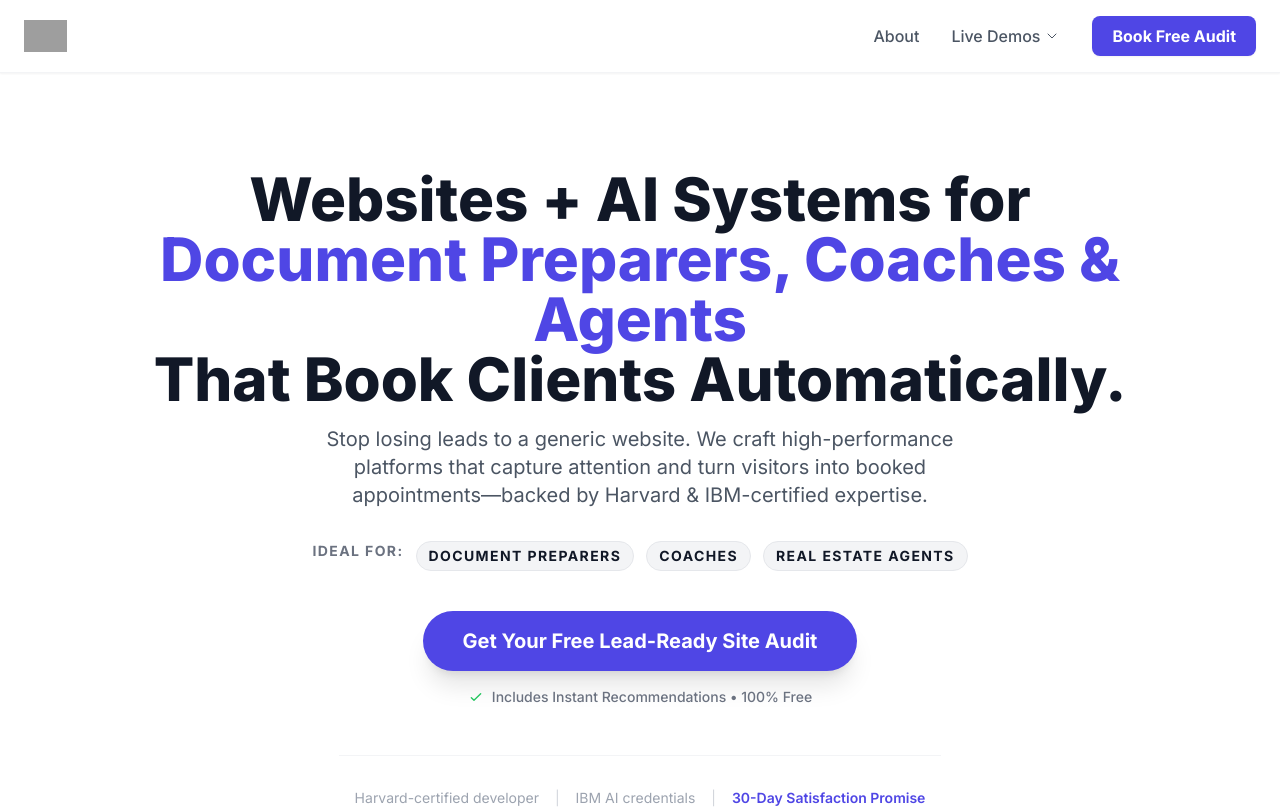
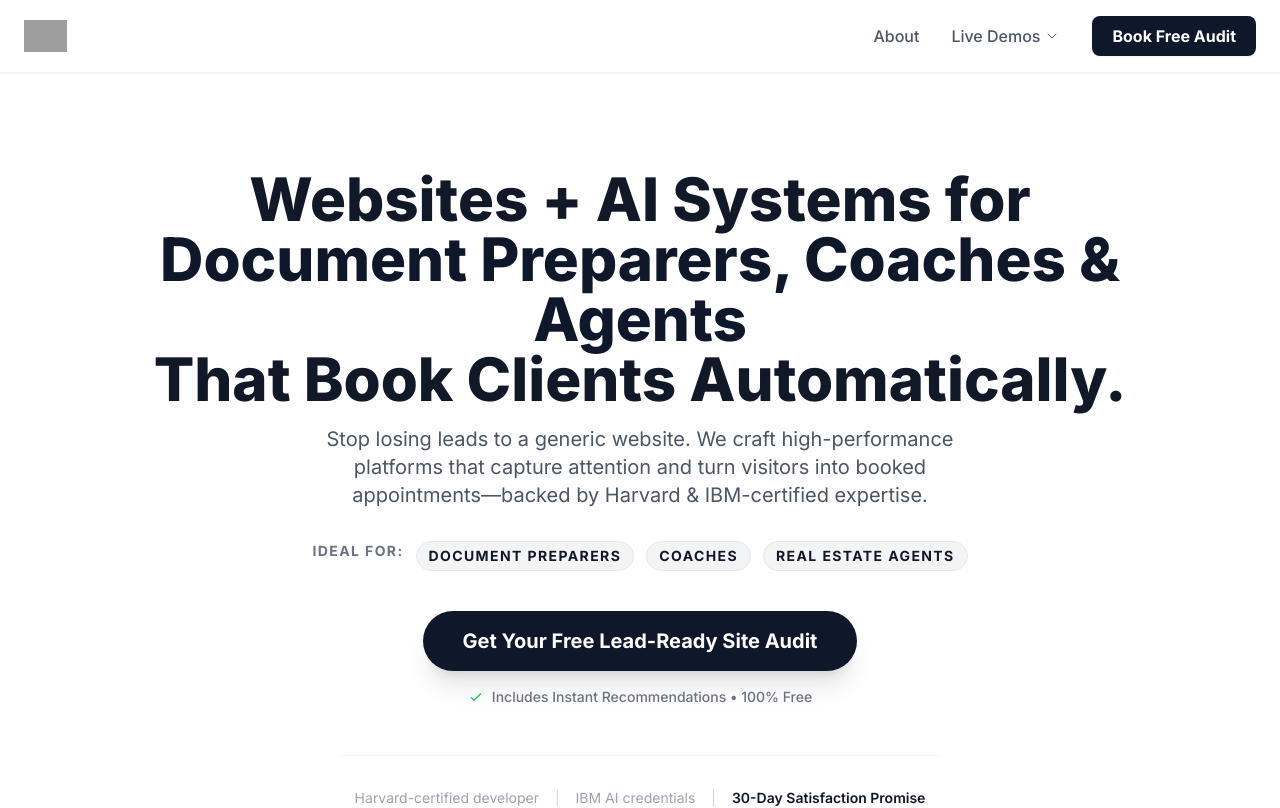
Before and after one commit to CyberSanderson/servengines, a Next.js app: page / in a window 1280 px wide. Shown: the top 808 px of the page. Built offline with nearby package versions, Linux system fonts and the light colour scheme; grey boxes are pictures that could not be loaded.

Commit message:
fixed deployment error

```diff
--- a/src/components/TrustSeal.tsx
+++ b/src/components/TrustSeal.tsx
@@ -7,12 +7,12 @@ const TrustSeal = () => {
       <div className="container mx-auto px-6 text-center">
         <h2 className="text-3xl font-bold mb-4">Zero Risk. High Reward.</h2>
         <p className="text-indigo-200 mb-10 max-w-2xl mx-auto">
-          We don't just deliver a file and disappear. We partner with you to ensure your system actually works.
+          We don&apos;t just deliver a file and disappear. We partner with you to ensure your system actually works.
         </p>
         <div className="grid grid-cols-1 md:grid-cols-3 gap-8">
           <div className="p-6 border border-indigo-700 rounded-xl bg-indigo-800/50">
             <h3 className="text-xl font-bold mb-2">30-Day Result Promise</h3>
-            <p className="text-indigo-200 text-sm">If your site doesn't see a boost in engagement in 30 days, we optimize it for free until it does.</p>
+            <p className="text-indigo-200 text-sm">If your site doesn&apos;t see a boost in engagement in 30 days, we optimize it for free until it does.</p>
           </div>
           <div className="p-6 border border-indigo-700 rounded-xl bg-indigo-800/50">
             <h3 className="text-xl font-bold mb-2">Milestone Approval</h3>
@@ -20,7 +20,7 @@ const TrustSeal = () => {
           </div>
           <div className="p-6 border border-indigo-700 rounded-xl bg-indigo-800/50">
             <h3 className="text-xl font-bold mb-2">Harvard/IBM Certified</h3>
-            <p className="text-indigo-200 text-sm">Your systems are built using enterprise-grade standards, not "gig-worker" templates.</p>
+            <p className="text-indigo-200 text-sm">Your systems are built using enterprise-grade standards, not &quot;gig-worker&quot; templates.</p>
           </div>
         </div>
       </div>
@@ -28,4 +28,4 @@ const TrustSeal = () => {
   );
 };
 
-export default TrustSeal; // <--- THIS WAS THE MISSING PART
+export default TrustSeal;
--- a/tailwind.config.ts
+++ b/tailwind.config.ts
@@ -8,11 +8,29 @@ const config: Config = {
     "./src/app/**/*.{js,ts,jsx,tsx,mdx}",
   ],
   theme: {
-    extend: {},
+    extend: {
+      colors: {
+        // REPLACE THE DEFAULT INDIGO WITH "EXECUTIVE NAVY"
+        indigo: {
+          50: '#f0f4f8',
+          100: '#d9e2ec',
+          200: '#bcccdc',
+          300: '#9fb3c8',
+          400: '#829ab1',
+          500: '#627d98',
+          600: '#0f172a', // <--- Your new Primary Brand Color (Deep Navy)
+          700: '#334e68',
+          800: '#243b53',
+          900: '#102a43',
+        },
+        // ADD A GOLD ACCENT FOR BUTTONS OR HIGHLIGHTS
+        gold: {
+          500: '#d97706', // Use 'text-gold-500' or 'bg-gold-500'
+          600: '#b45309', // Hover state
+        }
+      },
+    },
   },
-  plugins: [
-    require('@tailwindcss/forms'),       // For styling form elements
-    require('@tailwindcss/typography'), // For styling prose text
-  ],
+  plugins: [],
 };
 export default config;
```
